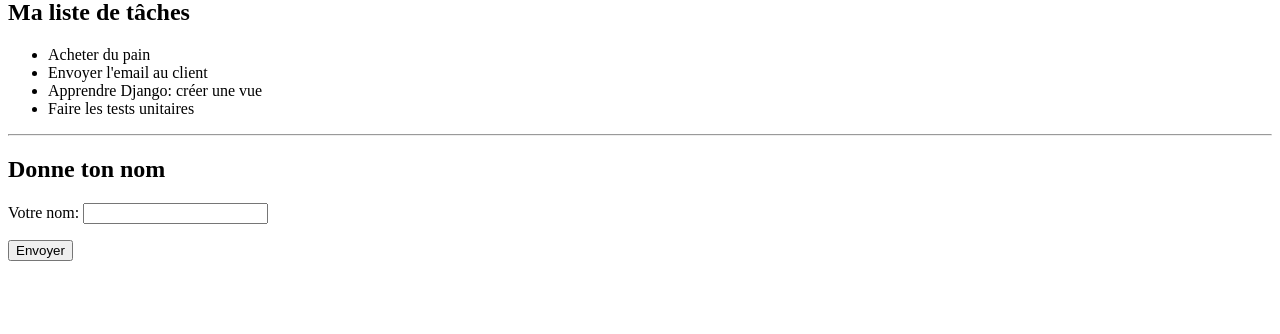
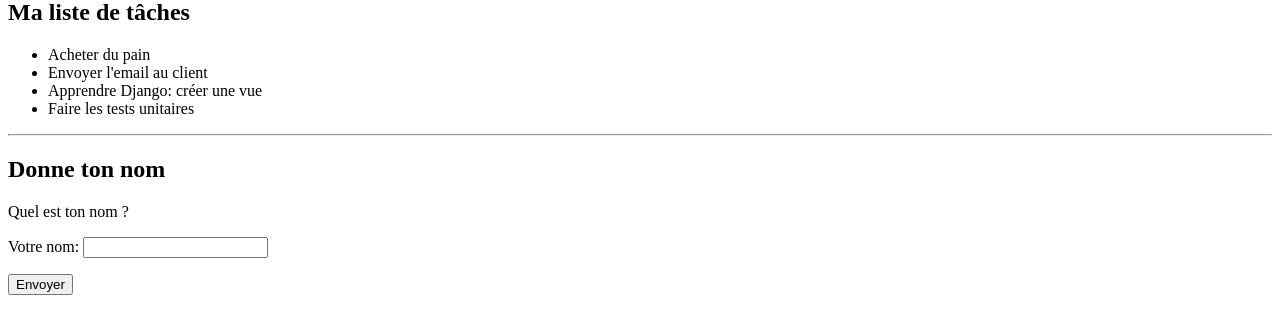
Before and after one commit to Tobie1995/mon-site-django, a Django app: page / in a window 1280 px wide. Shown: the part 137-471 px from the top of the page. Run offline with Django 5.2, Linux system fonts and the light colour scheme.

Commit message:
quel est ton nom

```diff
--- a/monsite/accueil/templates/accueil.html
+++ b/monsite/accueil/templates/accueil.html
@@ -22,6 +22,7 @@
     <hr>
 
     <h2>Donne ton nom</h2>
+    <p>Quel est ton nom ?</p>
     <form method="post">
         {% csrf_token %}
         {{ form.as_p }}
```
